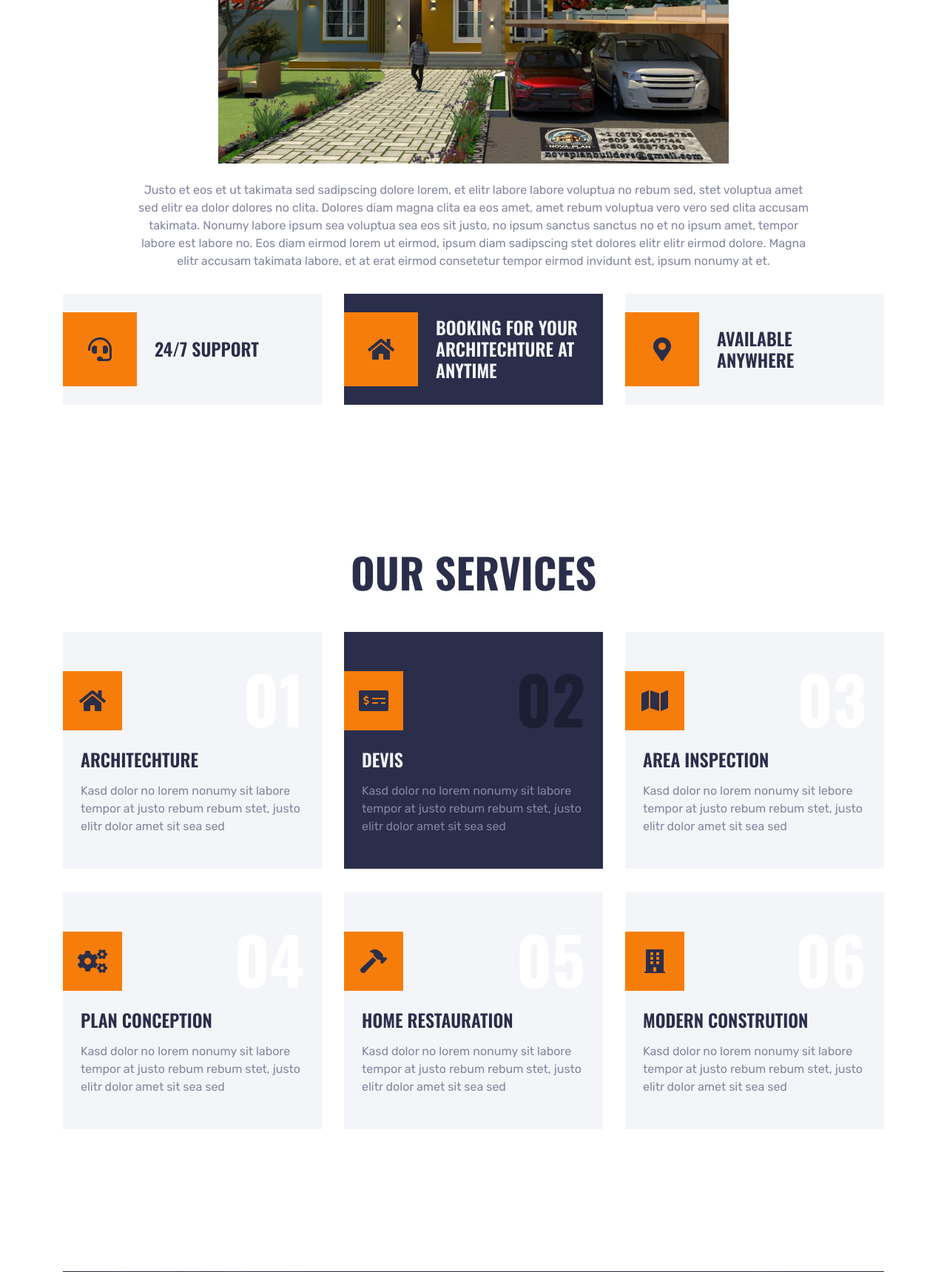
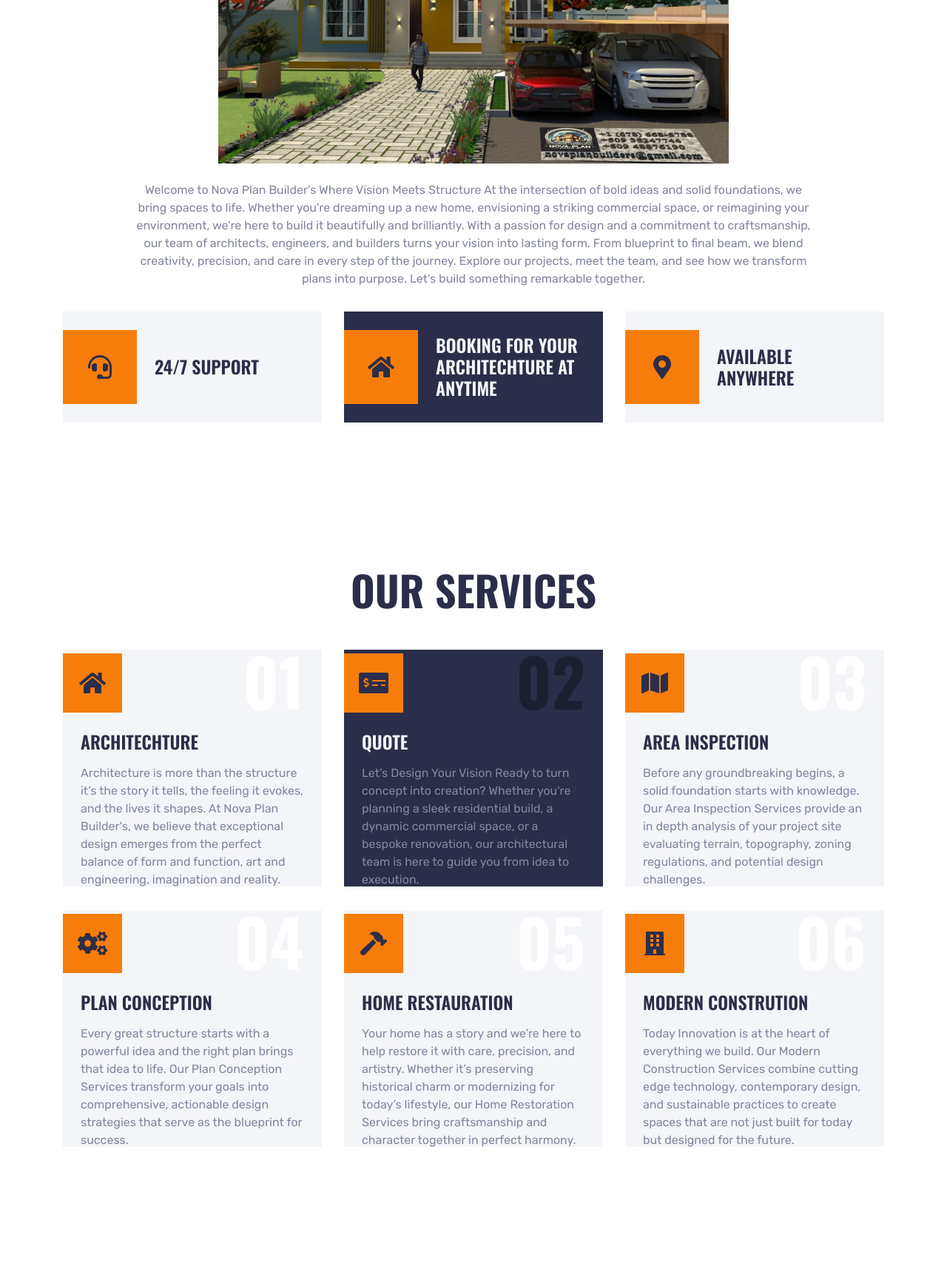
Before and after one commit to Francklin509/Nova_Plan_App, a Django app: page / in a window 1280 px wide. Shown: the part 1511-3230 px from the top of the page at 74% size. Run offline with Django 3.2, Linux system fonts and the light colour scheme; some libraries are stand-ins or nearby versions.

Commit message:
The last Commit001

```diff
--- a/Nova_Plan_App/settings.py
+++ b/Nova_Plan_App/settings.py
@@ -29,9 +29,9 @@ BASE_DIR = Path(__file__).resolve().parent.parent
 SECRET_KEY = 'django-insecure-jp!n#4mq!oaq=0&+_k$$_5aj-!d6j9g-@l-%ivp4=&ikfjl1ty'
 
 # SECURITY WARNING: don't run with debug turned on in production!
-DEBUG = True
+DEBUG = False
 
-ALLOWED_HOSTS = ['nova-plan-builders.onrender.com']
+ALLOWED_HOSTS = ['yourdomain.com', 'localhost', '127.0.0.1']
 
 
 # Application definition
--- a/templates/homepage.html
+++ b/templates/homepage.html
@@ -24,7 +24,11 @@
                     <div class="p-3" style="max-width: 900px;">
                         <h4 class="text-white text-uppercase mb-md-3">Contact Us</h4>
                         <h1 class="display-1 text-white mb-md-4">Best Price For Your Quote</h1>
+                         {% if user.is_authenticated %}
                         <a href="/services" class="btn btn-primary py-md-3 px-md-5 mt-2">Our Services</a>
+                        {% else %}
+                        <a href="/login?next=/users" class="btn btn-primary py-md-3 px-md-5 mt-2">Our Services</a>
+                        {% endif %}
                     </div>
                 </div>
             </div>
@@ -49,7 +53,13 @@
             <div class="row justify-content-center">
                 <div class="col-lg-10 text-center">
                     <img class="w-75 mb-4" src="static/image/plan002.jpg" alt="">
-                    <p>Justo et eos et ut takimata sed sadipscing dolore lorem, et elitr labore labore voluptua no rebum sed, stet voluptua amet sed elitr ea dolor dolores no clita. Dolores diam magna clita ea eos amet, amet rebum voluptua vero vero sed clita accusam takimata. Nonumy labore ipsum sea voluptua sea eos sit justo, no ipsum sanctus sanctus no et no ipsum amet, tempor labore est labore no. Eos diam eirmod lorem ut eirmod, ipsum diam sadipscing stet dolores elitr elitr eirmod dolore. Magna elitr accusam takimata labore, et at erat eirmod consetetur tempor eirmod invidunt est, ipsum nonumy at et.</p>
+                    <p>Welcome to Nova Plan Builder's Where Vision Meets Structure
+
+At the intersection of bold ideas and solid foundations, we bring spaces to life. Whether you're dreaming up a new home, envisioning a striking commercial space, or reimagining your environment, we’re here to build it beautifully and brilliantly.
+
+With a passion for design and a commitment to craftsmanship, our team of architects, engineers, and builders turns your vision into lasting form. From blueprint to final beam, we blend creativity, precision, and care in every step of the journey.
+
+Explore our projects, meet the team, and see how we transform plans into purpose. Let's build something remarkable together.</p>
                 </div>
             </div>
             <div class="row mt-3">
@@ -97,7 +107,7 @@
                             <h1 class="display-2 text-white mt-n2 m-0">01</h1>
                         </div>
                         <h4 class="text-uppercase mb-3">Architechture</h4>
-                        <p class="m-0">Kasd dolor no lorem nonumy sit labore tempor at justo rebum rebum stet, justo elitr dolor amet sit sea sed</p>
+                        <p class="m-0">Architecture is more than the structure it’s the story it tells, the feeling it evokes, and the lives it shapes. At Nova Plan Builder's, we believe that exceptional design emerges from the perfect balance of form and function, art and engineering, imagination and reality.</p>
                     </div>
                 </div>
                 <div class="col-lg-4 col-md-6 mb-2">
@@ -108,8 +118,8 @@
                             </div>
                             <h1 class="display-2 text-white mt-n2 m-0">02</h1>
                         </div>
-                        <h4 class="text-uppercase mb-3">Devis</h4>
-                        <p class="m-0">Kasd dolor no lorem nonumy sit labore tempor at justo rebum rebum stet, justo elitr dolor amet sit sea sed</p>
+                        <h4 class="text-uppercase mb-3">Quote</h4>
+                        <p class="m-0">Let’s Design Your Vision Ready to turn concept into creation? Whether you're planning a sleek residential build, a dynamic commercial space, or a bespoke renovation, our architectural team is here to guide you from idea to execution.</p>
                     </div>
                 </div>
                 <div class="col-lg-4 col-md-6 mb-2">
@@ -121,7 +131,7 @@
                             <h1 class="display-2 text-white mt-n2 m-0">03</h1>
                         </div>
                         <h4 class="text-uppercase mb-3">Area Inspection</h4>
-                        <p class="m-0">Kasd dolor no lorem nonumy sit lebore tempor at justo rebum rebum stet, justo elitr dolor amet sit sea sed</p>
+                        <p class="m-0">Before any groundbreaking begins, a solid foundation starts with knowledge. Our Area Inspection Services provide an in depth analysis of your project site evaluating terrain, topography, zoning regulations, and potential design challenges.</p>
                     </div>
                 </div>
                 <div class="col-lg-4 col-md-6 mb-2">
@@ -133,7 +143,7 @@
                             <h1 class="display-2 text-white mt-n2 m-0">04</h1>
                         </div>
                         <h4 class="text-uppercase mb-3">Plan Conception</h4>
-                        <p class="m-0">Kasd dolor no lorem nonumy sit labore tempor at justo rebum rebum stet, justo elitr dolor amet sit sea sed</p>
+                        <p class="m-0">Every great structure starts with a powerful idea and the right plan brings that idea to life. Our Plan Conception Services transform your goals into comprehensive, actionable design strategies that serve as the blueprint for success.</p>
                     </div>
                 </div>
                 <div class="col-lg-4 col-md-6 mb-2">
@@ -145,7 +155,7 @@
                             <h1 class="display-2 text-white mt-n2 m-0">05</h1>
                         </div>
                         <h4 class="text-uppercase mb-3">Home Restauration</h4>
-                        <p class="m-0">Kasd dolor no lorem nonumy sit labore tempor at justo rebum rebum stet, justo elitr dolor amet sit sea sed</p>
+                        <p class="m-0">Your home has a story and we’re here to help restore it with care, precision, and artistry. Whether it’s preserving historical charm or modernizing for today’s lifestyle, our Home Restoration Services bring craftsmanship and character together in perfect harmony.</p>
                     </div>
                 </div>
                 <div class="col-lg-4 col-md-6 mb-2">
@@ -157,7 +167,7 @@
                             <h1 class="display-2 text-white mt-n2 m-0">06</h1>
                         </div>
                         <h4 class="text-uppercase mb-3">Modern Constrution</h4>
-                        <p class="m-0">Kasd dolor no lorem nonumy sit labore tempor at justo rebum rebum stet, justo elitr dolor amet sit sea sed</p>
+                        <p class="m-0">Today Innovation is at the heart of everything we build. Our Modern Construction Services combine cutting edge technology, contemporary design, and sustainable practices to create spaces that are not just built for today but designed for the future.</p>
                     </div>
                 </div>
             </div>
--- a/templates/layout.html
+++ b/templates/layout.html
@@ -173,8 +173,8 @@
         </div>
     </div>
     <div class="container-fluid bg-dark py-4 px-sm-3 px-md-5">
-        <p class="mb-2 text-center text-body">&copy; <a href="#">Nova_Plan Builder's</a>. All Rights Reserved.</p>
-        <p class="m-0 text-center text-body">Designed by <a href="https://wolfpackcorp.netlify.app/">Wolf_Pack Corp.</a></p>
+        <p class="mb-2 text-center text-body">&copy; <a href="#">Nova_plan Builder's</a>. All Rights Reserved.</p>
+        <p class="m-0 text-center text-body">Designed by <a href="wolfpackcorp.netlify.app">Wolf_Pack Corp.</a></p>
     </div>
     <!-- Footer End -->
 
--- a/users/urls.py
+++ b/users/urls.py
@@ -1,8 +1,12 @@
 from django.urls import path
 from .import views
+from django.contrib.auth import views as auth_views
 urlpatterns = [
-    path('', views.registration),
-    path('login/', views.login),
+    path('', views.user_login),
+    path('registration/', views.registration),
+    path('dashboard/', views.dashboard),
+    path('login/', auth_views.LoginView.as_view(), name='login'),
+    path('logout/', auth_views.LogoutView.as_view(), name='logout'),
     path('profile/', views.profile_management),
     path('payment/', views.payment)
 ]
```
Also changed, not shown: users/views.py (+27 -3 lines).
